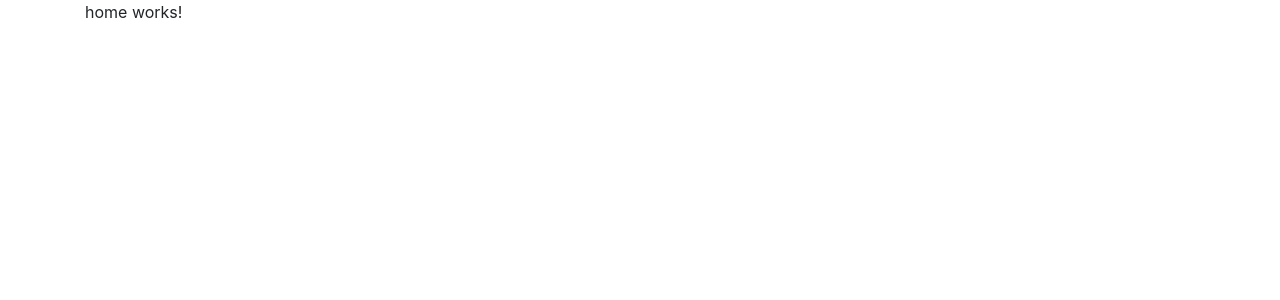
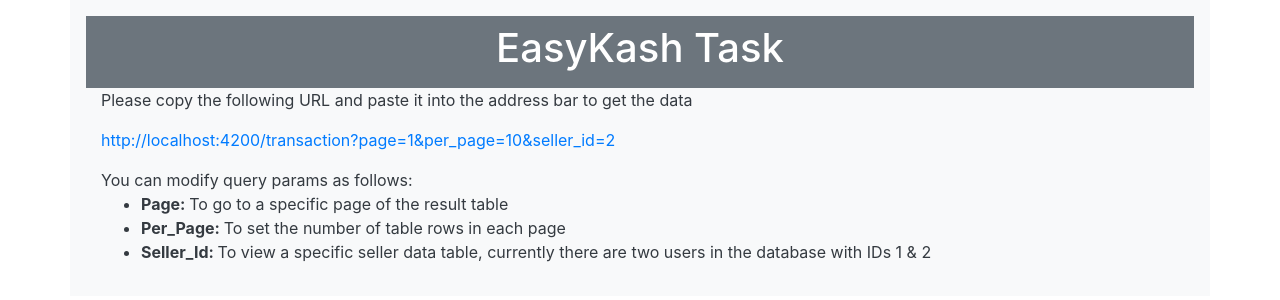
Before and after one commit to Zomaldinho/EasyKashTask, an Angular app in the folder front-end/: page / in a window 1280 px wide. Shown: the top 300 px of the page. Built offline with nearby package versions, Linux system fonts and the light colour scheme.

Commit message:
Adding some bootstrap classes to style the app

```diff
--- a/front-end/src/app/app.component.html
+++ b/front-end/src/app/app.component.html
@@ -1,3 +1,8 @@
-<div class="container">
+<div class="container p-3 mb-2 bg-light text-dark">
+  <nav
+    class="navbar navbar-expand-sm navbar-light bg-secondary text-white justify-content-center"
+  >
+    <h1>EasyKash Task</h1>
+  </nav>
   <router-outlet></router-outlet>
 </div>
--- a/front-end/src/app/home/home.component.html
+++ b/front-end/src/app/home/home.component.html
@@ -1 +1,26 @@
-<p>home works!</p>
+<div class="container">
+  <p>
+    Please copy the following URL and paste it into the address bar to get the
+    data
+  </p>
+  <p class="text-primary">
+    http://localhost:4200/transaction?page=1&per_page=10&seller_id=2
+  </p>
+  <p class="mb-0">You can modify query params as follows:
+  </p>
+  <ul>
+    <li>
+      <span class="font-weight-bold">Page: </span> To go to a specific page of
+      the result table
+    </li>
+    <li>
+      <span class="font-weight-bold">Per_Page: </span> To set the number of
+      table rows in each page
+    </li>
+    <li>
+      <span class="font-weight-bold">Seller_Id: </span> To view a specific
+      seller data table, currently there are two users in the database with IDs 1 &
+      2
+    </li>
+  </ul>
+</div>
--- a/front-end/src/app/transaction/transaction.component.html
+++ b/front-end/src/app/transaction/transaction.component.html
@@ -1,34 +1,71 @@
 <div class="container">
-  <p>transaction works!</p>
-  <div *ngIf="isLoaded">
-    <table mat-table [dataSource]="dataArray" class="mat-elevation-z8 w-100">
+  <h3>Seller Data Table</h3>
+  <div *ngIf="!isLoaded">
+    <h3>Loading...</h3>
+  </div>
+  <div *ngIf="isLoaded" class="m-3">
+    <table
+      mat-table
+      [dataSource]="dataArray"
+      class="align-middle text-center mat-elevation-z8 w-100 table table-bordered"
+    >
       <!-- id Column -->
       <ng-container matColumnDef="id">
-        <th mat-header-cell *matHeaderCellDef>ID</th>
+        <th
+          mat-header-cell
+          *matHeaderCellDef
+          class="text-center align-middle thead-dark"
+        >
+          #
+        </th>
         <td mat-cell *matCellDef="let element">{{ element.id }}</td>
       </ng-container>
 
       <!-- user_id Column -->
       <ng-container matColumnDef="user_id">
-        <th mat-header-cell *matHeaderCellDef>User ID</th>
+        <th
+          mat-header-cell
+          *matHeaderCellDef
+          class="text-center align-middle thead-dark"
+        >
+          User ID
+        </th>
         <td mat-cell *matCellDef="let element">{{ element.user_id }}</td>
       </ng-container>
 
       <!-- title Column -->
       <ng-container matColumnDef="title">
-        <th mat-header-cell *matHeaderCellDef>Title</th>
+        <th
+          mat-header-cell
+          *matHeaderCellDef
+          class="text-center align-middle thead-dark"
+        >
+          Title
+        </th>
         <td mat-cell *matCellDef="let element">{{ element.title }}</td>
       </ng-container>
 
       <!-- fees Column -->
       <ng-container matColumnDef="fees">
-        <th mat-header-cell *matHeaderCellDef>Fees</th>
+        <th
+          mat-header-cell
+          *matHeaderCellDef
+          class="text-center align-middle thead-dark"
+        >
+          Fees
+        </th>
         <td mat-cell *matCellDef="let element">{{ element.fees }}</td>
       </ng-container>
 
       <!-- amount Column -->
       <ng-container matColumnDef="amount">
-        <th mat-header-cell *matHeaderCellDef>Amount</th>
+        <th
+          mat-header-cell
+          *matHeaderCellDef
+          class="text-center align-middle thead-dark"
+        >
+          Amount
+        </th>
         <td mat-cell *matCellDef="let element">{{ element.amount }}</td>
       </ng-container>
 
```
